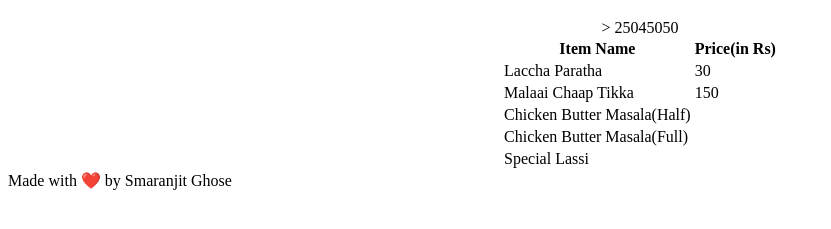
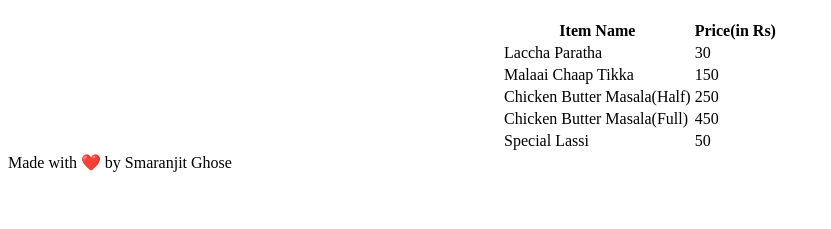
Before and after one commit to smaranjitghose/food_ordering_system, a plain HTML site: page menu.html in a window 1280 px wide. Shown: the part 61-290 px from the top of the page, without its empty margins (0-831 px from the left). Drawn offline with Linux system fonts and the light colour scheme.

Commit message:
Fixed Table for week 1

```diff
--- a/menu.html
+++ b/menu.html
@@ -19,12 +19,29 @@
     <h1>Menu</h1>
         <center>
         <table>
-            <tr><th>Item Name</th><th>Price(in Rs)</th></tr>
-            <tr><td>Laccha Paratha</td><td>30</td></tr>
-            <tr><td>Malaai Chaap Tikka</td><td>150</td>> </tr>
-            <tr><td>Chicken Butter Masala(Half)</td>250<td></td></tr>
-            <tr><td>Chicken Butter Masala(Full)</td>450<td></td></tr>
-            <tr><td>Special Lassi</td>50<td></td></tr>
+            <tr><th>Item Name</th>
+                <th>Price(in Rs)</th>
+            </tr>
+            <tr>
+                <td>Laccha Paratha</td>
+                <td>30</td>
+            </tr>
+            <tr>
+                <td>Malaai Chaap Tikka</td>
+                <td>150</td>
+             </tr>
+            <tr>
+                <td>Chicken Butter Masala(Half)</td>
+                <td>250</td>
+            </tr>
+            <tr>
+                <td>Chicken Butter Masala(Full)</td>
+                <td>450</td>
+            </tr>
+            <tr>
+                <td>Special Lassi</td>
+                <td>50</td>
+            </tr>
         </table>
         </center>
 
```
